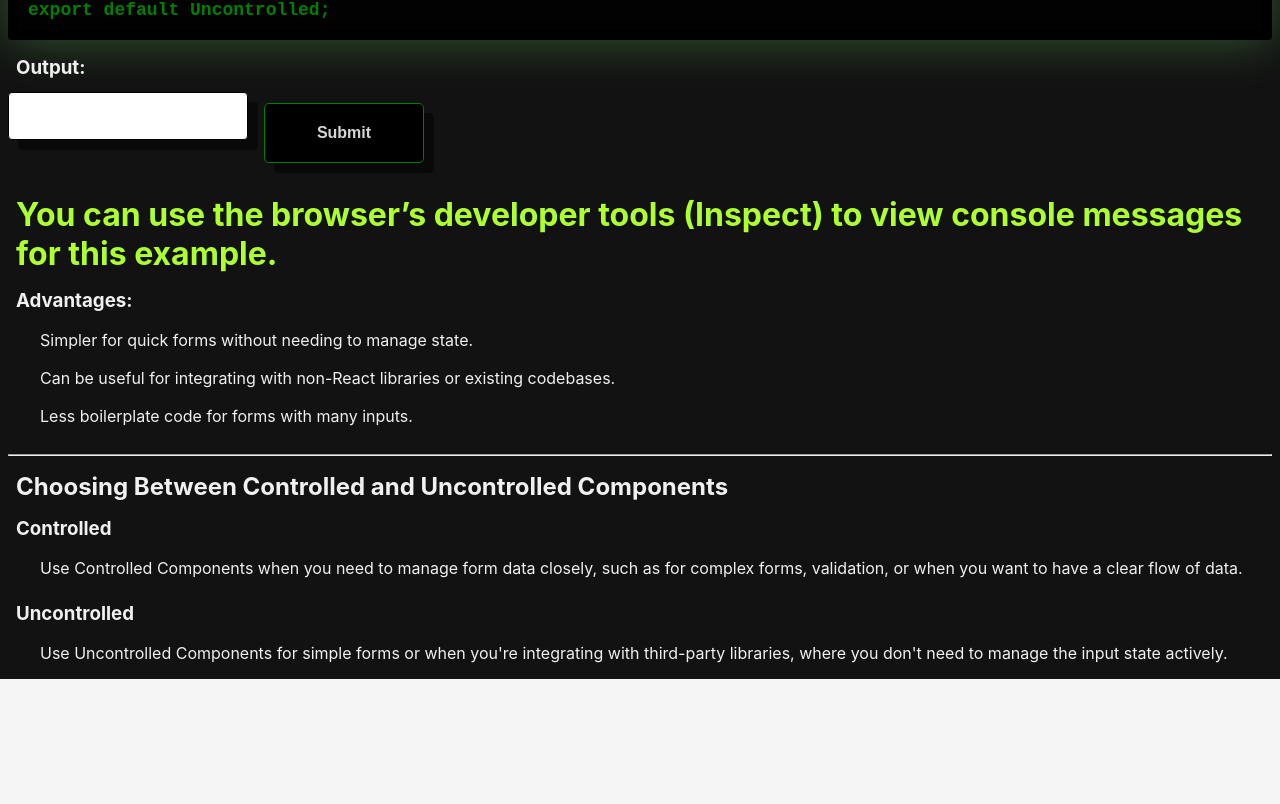
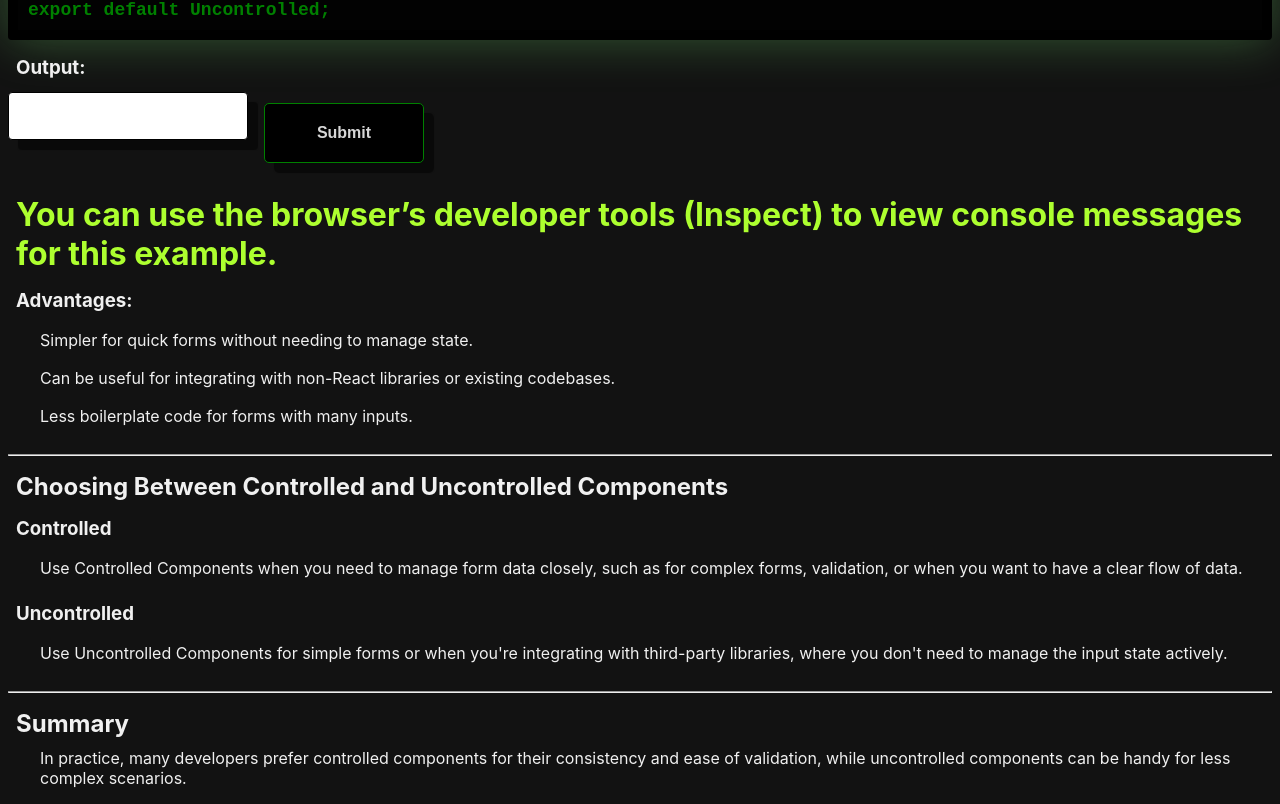
Before and after one commit to rees-kyle/react_showcase, a React (Create React App) app in the folder project/: page /react_showcase/controlled-vs-uncontrolled-components in a window 1280 px wide. Shown: the part 3022-3826 px from the top of the page. Before the commit the page ends 3701 px from the top, so only its background shows below. Built offline with nearby package versions, Linux system fonts and the light colour scheme.

Commit message:
Add Summary component
- Added component file.
- Added to index in components folder.
- Imported and added component to page.

```diff
--- /dev/null
+++ b/project/src/components/forms/controlled_vs_uncontrolled_components/Summary.js
@@ -0,0 +1,15 @@
+const Summary = () => {
+  return (
+    <div>
+      <br/>
+      <hr/>
+      <h2>Summary</h2>
+      <p>
+        In practice, many developers prefer controlled components for their consistency and ease of validation,
+        while uncontrolled components can be handy for less complex scenarios.
+      </p>
+    </div>
+  );
+};
+
+export default Summary;
--- a/project/src/components/forms/controlled_vs_uncontrolled_components/index.js
+++ b/project/src/components/forms/controlled_vs_uncontrolled_components/index.js
@@ -2,3 +2,4 @@ export { default as ControlledVsUncontrolledComponents } from './ControlledVsUnc
 export { default as Controlled } from './Controlled';
 export { default as Uncontrolled } from './Uncontrolled';
 export { default as ChoosingBetween } from './ChoosingBetween';
+export { default as Summary } from './Summary';
--- a/project/src/pages/forms/ControlledVsUncontrolledComponentsPage.js
+++ b/project/src/pages/forms/ControlledVsUncontrolledComponentsPage.js
@@ -2,7 +2,8 @@ import {
   ControlledVsUncontrolledComponents,
   Controlled,
   Uncontrolled,
-  ChoosingBetween
+  ChoosingBetween,
+  Summary
 } from '../../components/forms/controlled_vs_uncontrolled_components';
 
 const ControlledVsUncontrolledComponentsPage = () => {
@@ -12,6 +13,7 @@ const ControlledVsUncontrolledComponentsPage = () => {
       <Controlled />
       <Uncontrolled />
       <ChoosingBetween />
+      <Summary />
     </>
   );
 };
```
